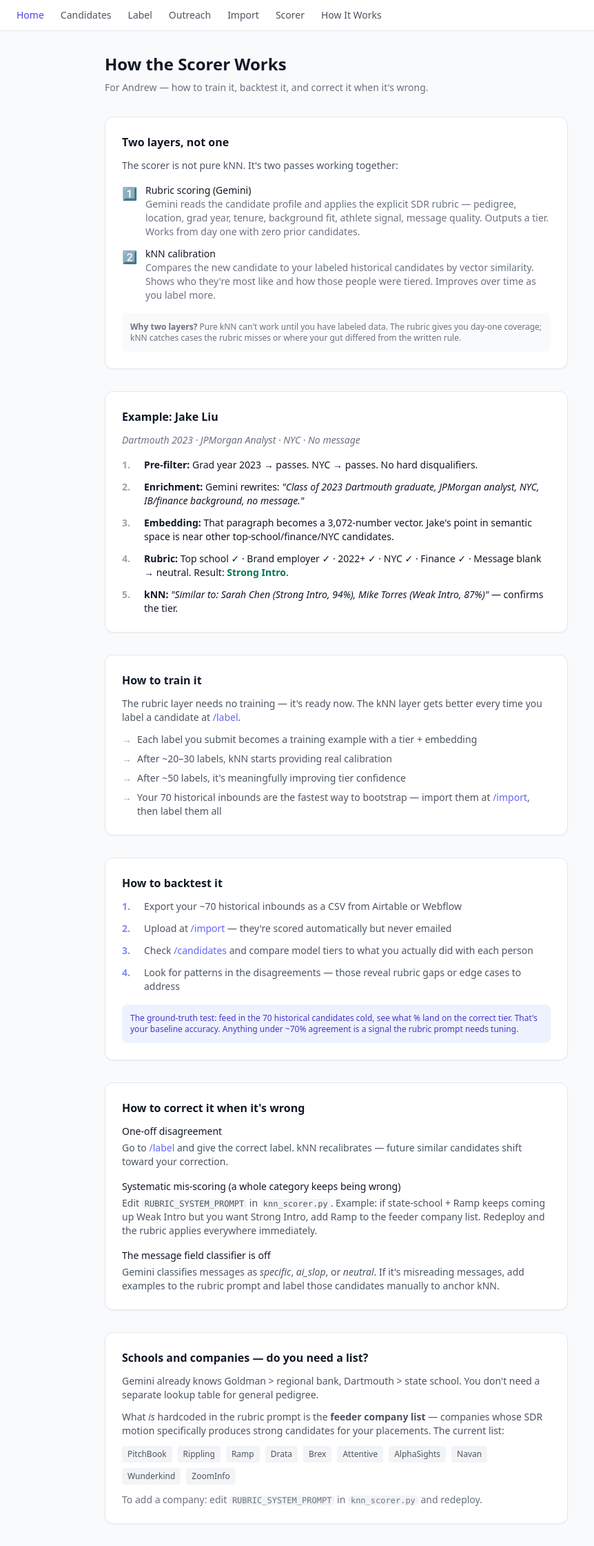
After one commit to acsterne/TopSDRs-Tools, a Flask app: page /scorer in a window 1280 px wide. The commit adds this page. Shown: the whole page at 69% size, without its empty margins (0-862 px from the left). Run offline with Flask 3, Linux system fonts and the light colour scheme; some libraries are stand-ins or nearby versions.

Commit message:
Add scorer explainer, historical import with safe flag, backtest flow
- source column (webflow/historical/manual) — historical candidates never
  appear in outreach queue, never emailed, never written to Airtable
- /import: CSV upload that scores historical candidates as training data
- /scorer: Andrew-facing explainer of rubric + kNN, training, backtesting,
  and how to correct mis-tiers
- ALTER TABLE migration for source column on existing DB
- Outreach queue filtered to source != 'historical'

Co-Authored-By: Claude Sonnet 4.6 <noreply@anthropic.com>

```diff
--- a/app.py
+++ b/app.py
@@ -60,6 +60,11 @@ def _migrate():
     conn = get_db()
     cur = conn.cursor()
     cur.execute(open("schema.sql").read())
+    # Additive column migrations for existing databases
+    for ddl in [
+        "ALTER TABLE candidates ADD COLUMN IF NOT EXISTS source TEXT NOT NULL DEFAULT 'webflow'",
+    ]:
+        cur.execute(ddl)
     conn.commit()
     cur.close()
     conn.close()
@@ -294,6 +299,91 @@ def how_it_works():
     return render_template("how_it_works.html")
 
 
+@app.route("/scorer")
+def scorer_explained():
+    return render_template("scorer.html")
+
+
+@app.route("/import", methods=["GET", "POST"])
+def import_historical():
+    """CSV import for historical candidates — scored for KNN training, never emailed."""
+    import csv, io
+    if request.method == "GET":
+        return render_template("import.html")
+
+    f = request.files.get("csv_file")
+    if not f:
+        return render_template("import.html", error="No file uploaded.")
+
+    text    = f.read().decode("utf-8-sig")
+    reader  = csv.DictReader(io.StringIO(text))
+    conn    = get_db()
+    cur     = conn.cursor()
+    imported, skipped = 0, 0
+
+    for row in reader:
+        def g(keys):
+            for k in keys:
+                v = row.get(k, "").strip()
+                if v:
+                    return v
+            return None
+
+        full_name       = g(["Name", "Full Name", "name"])
+        email           = g(["Email", "email"])
+        linkedin_url    = g(["LinkedIn", "linkedin_url", "LinkedIn URL"])
+        college         = g(["College", "School", "college"])
+        grad_raw        = g(["Graduation Year", "Grad Year", "graduation_year"])
+        graduation_year = int(grad_raw) if grad_raw and grad_raw.isdigit() else None
+        current_company = g(["Current Company", "Company", "current_company"])
+        current_title   = g(["Current Title", "Title", "current_title"])
+        nyc_raw         = g(["NYC Open", "nyc_open", "NYC"])
+        nyc_open        = nyc_raw.lower() in ("yes", "true", "1") if nyc_raw else None
+        message         = g(["Message", "Optional Message", "message"])
+        how_found       = g(["Source", "How Found", "how_found"])
+
+        if not full_name and not email:
+            skipped += 1
+            continue
+
+        try:
+            cur.execute("""
+                INSERT INTO candidates (
+                    full_name, email, linkedin_url, college, graduation_year,
+                    current_company, current_title, nyc_open, message, how_found,
+                    source
+                )
+                VALUES (%s, %s, %s, %s, %s, %s, %s, %s, %s, %s, 'historical')
+                ON CONFLICT (email) DO NOTHING
+            """, (full_name, email, linkedin_url, college, graduation_year,
+                  current_company, current_title, nyc_open, message, how_found))
+            if cur.rowcount:
+                imported += 1
+            else:
+                skipped += 1
+        except Exception as e:
+            print(f"[import] row skipped: {e}")
+            skipped += 1
+
+    conn.commit()
+    cur.close()
+
+    # Score all unscored historical candidates in background
+    cur2 = conn.cursor()
+    cur2.execute("""
+        SELECT id FROM candidates
+         WHERE source = 'historical' AND tier IS NULL
+    """)
+    ids = [r[0] for r in cur2.fetchall()]
+    cur2.close()
+    conn.close()
+
+    for cid in ids:
+        threading.Thread(target=_enrich_and_embed, args=(cid,), daemon=True).start()
+
+    return render_template("import.html", imported=imported, skipped=skipped, total=imported+skipped)
+
+
 @app.route("/candidates")
 def candidates():
     conn = get_db()
@@ -431,6 +521,7 @@ def outreach_queue():
          WHERE c.tier IN ('strong_intro', 'weak_intro')
            AND c.outreach_sent_at IS NULL
            AND c.status != 'rejected'
+           AND c.source != 'historical'
          ORDER BY CASE c.tier WHEN 'strong_intro' THEN 0 ELSE 1 END,
                   c.created_at DESC
     """)
--- a/schema.sql
+++ b/schema.sql
@@ -31,6 +31,9 @@ CREATE TABLE IF NOT EXISTS candidates (
     tier_rationale  TEXT,           -- why this tier was assigned
     knn_neighbors   TEXT,           -- closest labeled candidates (for context)
 
+    -- Source
+    source          TEXT NOT NULL DEFAULT 'webflow',  -- webflow | historical | manual
+
     -- Status
     status          TEXT NOT NULL DEFAULT 'new',  -- new | reviewed | outreach_sent | hired | rejected | archived
 
--- a/templates/base.html
+++ b/templates/base.html
@@ -12,6 +12,8 @@
     <a href="/candidates" class="text-gray-600 hover:text-gray-900">Candidates</a>
     <a href="/label" class="text-gray-600 hover:text-gray-900">Label</a>
     <a href="/outreach" class="text-gray-600 hover:text-gray-900">Outreach</a>
+    <a href="/import" class="text-gray-600 hover:text-gray-900">Import</a>
+    <a href="/scorer" class="text-gray-600 hover:text-gray-900">Scorer</a>
     <a href="/how-it-works" class="text-gray-600 hover:text-gray-900">How It Works</a>
   </nav>
   <main class="max-w-5xl mx-auto px-6 py-8">
--- /dev/null
+++ b/templates/scorer.html
@@ -0,0 +1,106 @@
+{% extends "base.html" %}
+{% block title %}How the Scorer Works{% endblock %}
+{% block content %}
+<h1 class="text-2xl font-bold mb-2">How the Scorer Works</h1>
+<p class="text-sm text-gray-500 mb-8">For Andrew — how to train it, backtest it, and correct it when it's wrong.</p>
+
+<div class="max-w-2xl space-y-8">
+
+  <!-- Architecture -->
+  <div class="bg-white rounded-xl border shadow-sm p-6">
+    <h2 class="font-semibold text-base mb-3">Two layers, not one</h2>
+    <p class="text-sm text-gray-600 mb-4">The scorer is not pure kNN. It's two passes working together:</p>
+    <div class="space-y-3">
+      <div class="flex gap-3">
+        <span class="text-lg flex-shrink-0">1️⃣</span>
+        <div>
+          <div class="text-sm font-medium">Rubric scoring (Gemini)</div>
+          <div class="text-sm text-gray-500">Gemini reads the candidate profile and applies the explicit SDR rubric — pedigree, location, grad year, tenure, background fit, athlete signal, message quality. Outputs a tier. Works from day one with zero prior candidates.</div>
+        </div>
+      </div>
+      <div class="flex gap-3">
+        <span class="text-lg flex-shrink-0">2️⃣</span>
+        <div>
+          <div class="text-sm font-medium">kNN calibration</div>
+          <div class="text-sm text-gray-500">Compares the new candidate to your labeled historical candidates by vector similarity. Shows who they're most like and how those people were tiered. Improves over time as you label more.</div>
+        </div>
+      </div>
+    </div>
+    <div class="mt-4 bg-gray-50 rounded-lg p-3 text-xs text-gray-500">
+      <strong>Why two layers?</strong> Pure kNN can't work until you have labeled data. The rubric gives you day-one coverage; kNN catches cases the rubric misses or where your gut differed from the written rule.
+    </div>
+  </div>
+
+  <!-- Example -->
+  <div class="bg-white rounded-xl border shadow-sm p-6">
+    <h2 class="font-semibold text-base mb-3">Example: Jake Liu</h2>
+    <p class="text-sm text-gray-500 mb-4 italic">Dartmouth 2023 · JPMorgan Analyst · NYC · No message</p>
+    <ol class="space-y-3 text-sm">
+      <li class="flex gap-3"><span class="font-bold text-gray-400 w-5 flex-shrink-0">1.</span><span><strong>Pre-filter:</strong> Grad year 2023 → passes. NYC → passes. No hard disqualifiers.</span></li>
+      <li class="flex gap-3"><span class="font-bold text-gray-400 w-5 flex-shrink-0">2.</span><span><strong>Enrichment:</strong> Gemini rewrites: <em>"Class of 2023 Dartmouth graduate, JPMorgan analyst, NYC, IB/finance background, no message."</em></span></li>
+      <li class="flex gap-3"><span class="font-bold text-gray-400 w-5 flex-shrink-0">3.</span><span><strong>Embedding:</strong> That paragraph becomes a 3,072-number vector. Jake's point in semantic space is near other top-school/finance/NYC candidates.</span></li>
+      <li class="flex gap-3"><span class="font-bold text-gray-400 w-5 flex-shrink-0">4.</span><span><strong>Rubric:</strong> Top school ✓ · Brand employer ✓ · 2022+ ✓ · NYC ✓ · Finance ✓ · Message blank → neutral. Result: <span class="font-semibold text-emerald-700">Strong Intro</span>.</span></li>
+      <li class="flex gap-3"><span class="font-bold text-gray-400 w-5 flex-shrink-0">5.</span><span><strong>kNN:</strong> <em>"Similar to: Sarah Chen (Strong Intro, 94%), Mike Torres (Weak Intro, 87%)"</em> — confirms the tier.</span></li>
+    </ol>
+  </div>
+
+  <!-- Training -->
+  <div class="bg-white rounded-xl border shadow-sm p-6">
+    <h2 class="font-semibold text-base mb-3">How to train it</h2>
+    <p class="text-sm text-gray-600 mb-3">The rubric layer needs no training — it's ready now. The kNN layer gets better every time you label a candidate at <a href="/label" class="text-indigo-500 hover:underline">/label</a>.</p>
+    <div class="space-y-2 text-sm text-gray-600">
+      <div class="flex gap-2"><span class="text-gray-400">→</span><span>Each label you submit becomes a training example with a tier + embedding</span></div>
+      <div class="flex gap-2"><span class="text-gray-400">→</span><span>After ~20–30 labels, kNN starts providing real calibration</span></div>
+      <div class="flex gap-2"><span class="text-gray-400">→</span><span>After ~50 labels, it's meaningfully improving tier confidence</span></div>
+      <div class="flex gap-2"><span class="text-gray-400">→</span><span>Your 70 historical inbounds are the fastest way to bootstrap — import them at <a href="/import" class="text-indigo-500 hover:underline">/import</a>, then label them all</span></div>
+    </div>
+  </div>
+
+  <!-- Backtesting -->
+  <div class="bg-white rounded-xl border shadow-sm p-6">
+    <h2 class="font-semibold text-base mb-3">How to backtest it</h2>
+    <ol class="space-y-3 text-sm text-gray-600">
+      <li class="flex gap-3"><span class="font-bold text-indigo-400 w-5 flex-shrink-0">1.</span><span>Export your ~70 historical inbounds as a CSV from Airtable or Webflow</span></li>
+      <li class="flex gap-3"><span class="font-bold text-indigo-400 w-5 flex-shrink-0">2.</span><span>Upload at <a href="/import" class="text-indigo-500 hover:underline">/import</a> — they're scored automatically but never emailed</span></li>
+      <li class="flex gap-3"><span class="font-bold text-indigo-400 w-5 flex-shrink-0">3.</span><span>Check <a href="/candidates" class="text-indigo-500 hover:underline">/candidates</a> and compare model tiers to what you actually did with each person</span></li>
+      <li class="flex gap-3"><span class="font-bold text-indigo-400 w-5 flex-shrink-0">4.</span><span>Look for patterns in the disagreements — those reveal rubric gaps or edge cases to address</span></li>
+    </ol>
+    <div class="mt-4 bg-indigo-50 rounded-lg p-3 text-xs text-indigo-700">
+      The ground-truth test: feed in the 70 historical candidates cold, see what % land on the correct tier. That's your baseline accuracy. Anything under ~70% agreement is a signal the rubric prompt needs tuning.
+    </div>
+  </div>
+
+  <!-- Correcting it -->
+  <div class="bg-white rounded-xl border shadow-sm p-6">
+    <h2 class="font-semibold text-base mb-3">How to correct it when it's wrong</h2>
+    <div class="space-y-4 text-sm">
+      <div>
+        <div class="font-medium mb-1">One-off disagreement</div>
+        <div class="text-gray-600">Go to <a href="/label" class="text-indigo-500 hover:underline">/label</a> and give the correct label. kNN recalibrates — future similar candidates shift toward your correction.</div>
+      </div>
+      <div>
+        <div class="font-medium mb-1">Systematic mis-scoring (a whole category keeps being wrong)</div>
+        <div class="text-gray-600">Edit <code class="text-xs bg-gray-100 px-1 rounded">RUBRIC_SYSTEM_PROMPT</code> in <code class="text-xs bg-gray-100 px-1 rounded">knn_scorer.py</code>. Example: if state-school + Ramp keeps coming up Weak Intro but you want Strong Intro, add Ramp to the feeder company list. Redeploy and the rubric applies everywhere immediately.</div>
+      </div>
+      <div>
+        <div class="font-medium mb-1">The message field classifier is off</div>
+        <div class="text-gray-600">Gemini classifies messages as <em>specific</em>, <em>ai_slop</em>, or <em>neutral</em>. If it's misreading messages, add examples to the rubric prompt and label those candidates manually to anchor kNN.</div>
+      </div>
+    </div>
+  </div>
+
+  <!-- Feeder companies -->
+  <div class="bg-white rounded-xl border shadow-sm p-6">
+    <h2 class="font-semibold text-base mb-3">Schools and companies — do you need a list?</h2>
+    <p class="text-sm text-gray-600 mb-3">Gemini already knows Goldman > regional bank, Dartmouth > state school. You don't need a separate lookup table for general pedigree.</p>
+    <p class="text-sm text-gray-600 mb-3">What <em>is</em> hardcoded in the rubric prompt is the <strong>feeder company list</strong> — companies whose SDR motion specifically produces strong candidates for your placements. The current list:</p>
+    <div class="flex flex-wrap gap-2 text-xs">
+      {% for co in ["PitchBook", "Rippling", "Ramp", "Drata", "Brex", "Attentive", "AlphaSights", "Navan", "Wunderkind", "ZoomInfo"] %}
+      <span class="bg-gray-100 text-gray-600 px-2 py-1 rounded">{{ co }}</span>
+      {% endfor %}
+    </div>
+    <p class="text-sm text-gray-500 mt-3">To add a company: edit <code class="text-xs bg-gray-100 px-1 rounded">RUBRIC_SYSTEM_PROMPT</code> in <code class="text-xs bg-gray-100 px-1 rounded">knn_scorer.py</code> and redeploy.</p>
+  </div>
+
+</div>
+{% endblock %}
```
Also changed, not shown: templates/import.html (added, +57 -0 lines).
